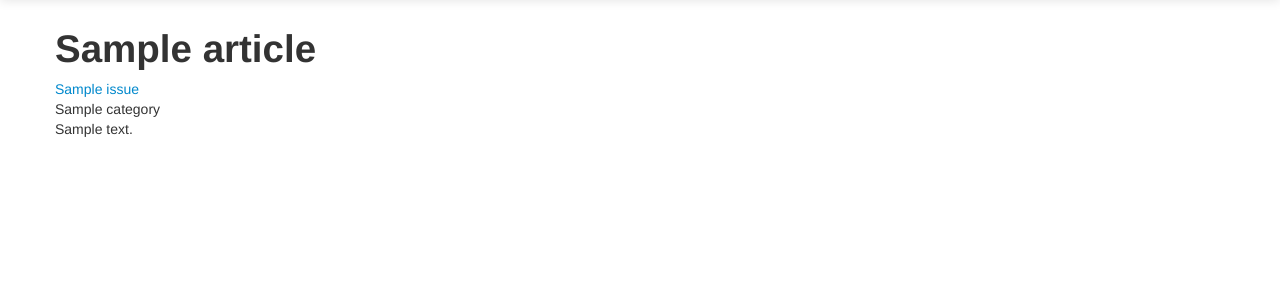
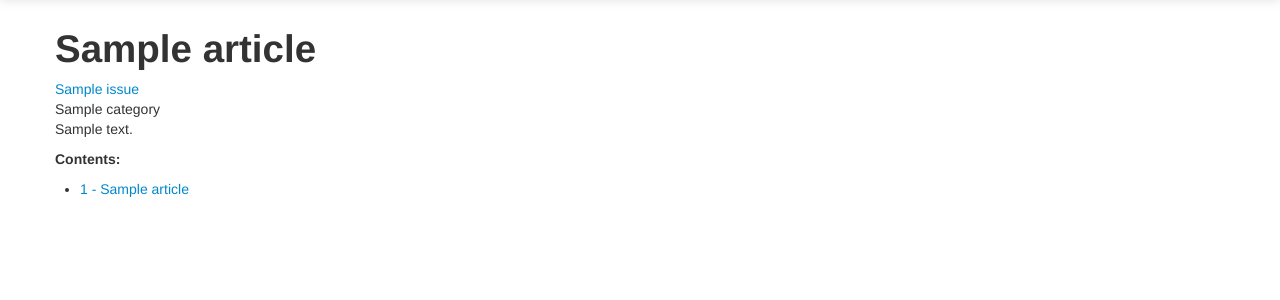
Before and after one commit to d2emon/newspaperizer, a Django app: template src/newspaper/templates/article/article_detail.html in a window 1280 px wide. Shown: the part 41-341 px from the top of the page. Run offline with Django 3.2, Linux system fonts and the light colour scheme; the template is opened without the code that fills it: most values are stand-ins (such as "Sample title", 1, 10 or a date in 2020); some libraries are stand-ins or nearby versions.

Commit message:
Issue url

```diff
--- a/src/newspaper/models.py
+++ b/src/newspaper/models.py
@@ -1,4 +1,5 @@
 from django.db import models
+from django.core.urlresolvers import reverse
 
 
 class Newspaper(models.Model):
@@ -49,8 +50,8 @@ class Issue(models.Model):
     def __str__(self):
         return self.__unicode__()
 
-    def get_absolute_url(self):
-        return "/newspaper/{}/{}/{}".format(self.newspaper.id, self.year.year, self.issue)
+    def url(self):
+        return reverse('issue', args=[self.newspaper.slug, self.year, self.issue])
 
     class Meta:
         ordering = ['newspaper', 'year', 'issue']
--- a/src/newspaper/templates/article/article_detail.html
+++ b/src/newspaper/templates/article/article_detail.html
@@ -4,7 +4,7 @@
                 <li><a href="{% url 'newspapers' %}" class="">Newspapers</a></li>
                 <li><a href="{% url 'year' article.issue.newspaper.slug %}" class="">{{ article.issue.newspaper.title }}</a></li>
                 <li><a href="{% url 'issues' article.issue.newspaper.slug article.issue.year %}" class="">{{ article.issue.year }}</a></li>
-                <li><a href="{% url 'issue' article.issue.newspaper.slug article.issue.year article.issue.issue %}" class="">{{ article.issue }}</a></li>
+                <li><a href="{{ article.issue.url }}" class="">{{ article.issue }}</a></li>
 {% endblock %}
 {% block content %}
 <h1>{{ article.title }}</h1>
@@ -24,12 +24,17 @@
 {% for a in article.linked.all %}
 <li><a href="{{ a.url }}">{{ a.page }} - {{ a.unempty_title }}</a></li>
 {% endfor %}
-{% for a in article.issue.article_set.all %}
-<li><a href="{{ a.url }}">{{ a.page }} - {{ a.unempty_title }}</a></li>
-{% endfor %}
 </ul>
 {% endif %}
 
 {{ article.text }}
 </div>
+
+<h5>Contents:</h5>
+<ul>
+{% for a in article.issue.article_set.all %}
+<li><a href="{{ a.url }}">{{ a.page }} - {{ a.unempty_title }}</a></li>
+{% endfor %}
+</ul>
+
 {% endblock %}
--- a/src/newspaper/templates/newspaper/issue_list.html
+++ b/src/newspaper/templates/newspaper/issue_list.html
@@ -9,7 +9,7 @@
 {% if object_list %}
 <ul>
 {% for issue in object_list %}
-<li><a href="{% url 'issue' issue.newspaper.slug issue.year issue.issue  %}">{{ issue }}</a></li>
+<li><a href="{{ issue.url  }}">{{ issue }}</a></li>
 {% endfor %}
 </ul>
 {% else %}
```
